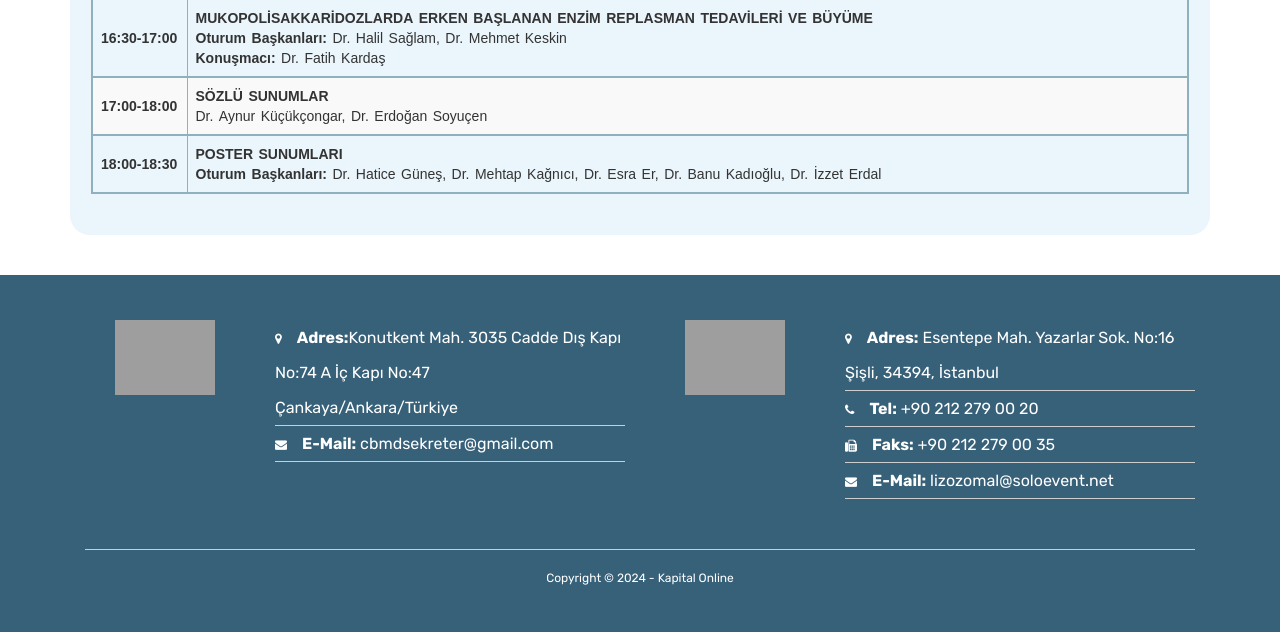
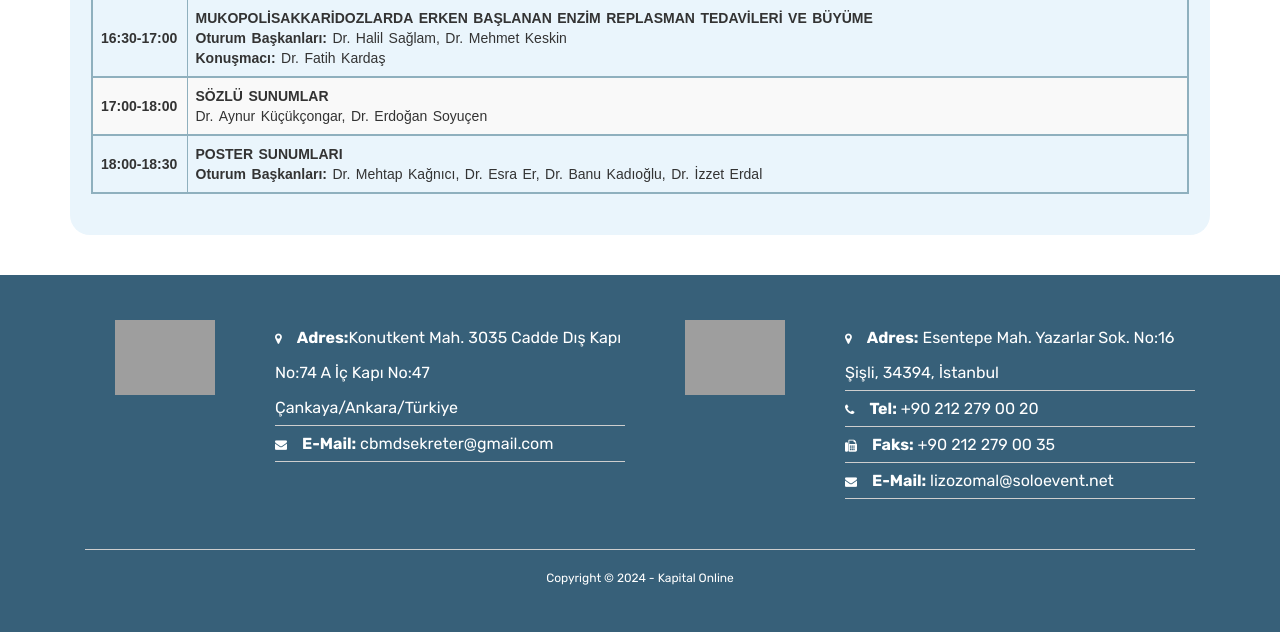
Before and after one commit to haksoz/lizozomal2025, a PHP site: page /program.php in a window 1280 px wide, after a click that opens the changed part. Shown: the part 1598-2230 px from the top of the page. Run offline with PHP 8.4, Linux system fonts and the light colour scheme; some libraries are stand-ins or nearby versions; some web fonts are replaced; grey boxes are pictures that could not be loaded.

Commit message:
Dr. Hatice Güneş çıkarıldı.

```diff
--- a/program.php
+++ b/program.php
@@ -259,7 +259,7 @@
                                                     <td class="oturum sub_clock">18:00-18:30</td>
                                                     <td class="oturum">
                                                         <b class="text-uppercase">Poster Sunumları</b> <br>
-                                                        <b>Oturum Başkanları: </b> Dr. Hatice Güneş, Dr. Mehtap Kağnıcı, Dr. Esra Er, Dr. Banu Kadıoğlu, Dr. İzzet Erdal
+                                                        <b>Oturum Başkanları: </b> Dr. Mehtap Kağnıcı, Dr. Esra Er, Dr. Banu Kadıoğlu, Dr. İzzet Erdal
                                                     </td>
                                                 </tr>
                                                 </tbody>
```
